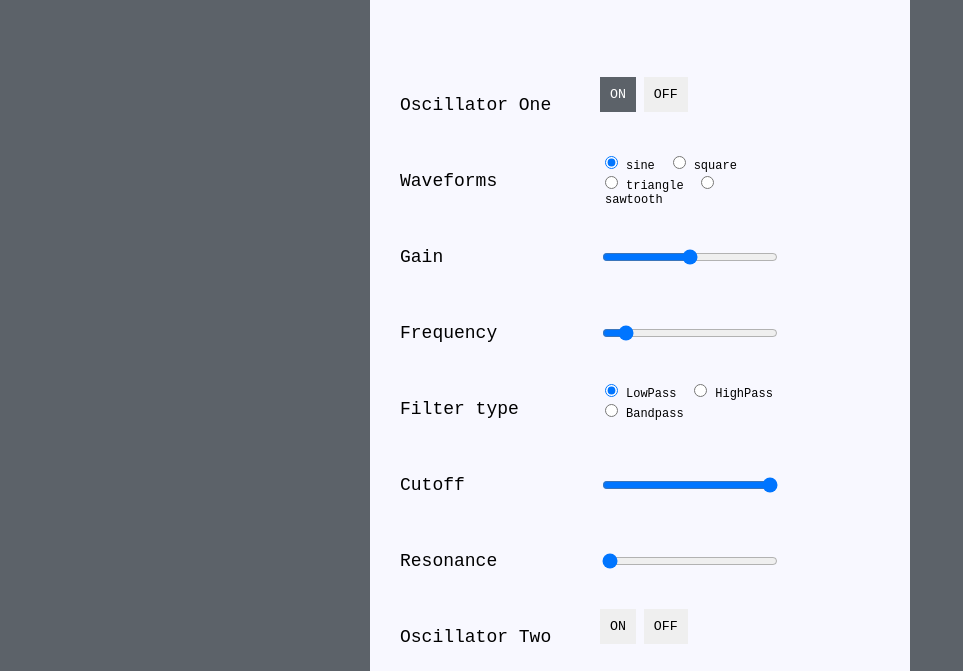
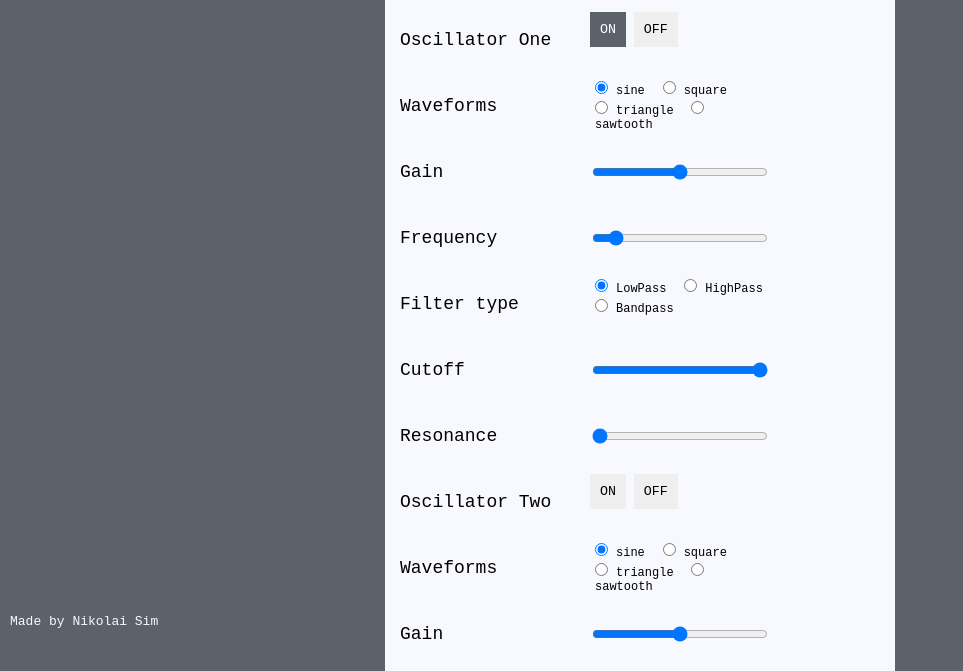
Before and after one commit to nikolai-sim/drone, a plain HTML site: page index.html in a window 1280 px wide. Shown: the part 161-832 px from the top of the page, without its empty margins (0-963 px from the left). Drawn offline with Linux system fonts and the light colour scheme.

Commit message:
add footer

```diff
--- a/index.html
+++ b/index.html
@@ -105,5 +105,6 @@
         </div>
         <div class ="container" id="container-3"></div>
     </body>
+    <footer>Made by Nikolai Sim</footer>
 </main>
 </html>
--- a/main.css
+++ b/main.css
@@ -6,13 +6,13 @@
     width: 480px;
     display: grid;
     grid-template-columns: 180px 180px;
-    gap: 20px;
+    gap: 10px;
     grid-template-areas:
     "area area"
     "area area"
     "area area";
     margin: auto;
-    padding: 30px;
+    padding: 15px;
     background-color: ghostwhite;
 
 }
@@ -50,3 +50,10 @@ input[type="range"] {
 body {
     background-color:rgb(92, 98, 105);
 }
+
+footer {
+    color: ghostwhite;
+    position: fixed;
+    bottom: 10px;
+    left: 10px;
+}
```
